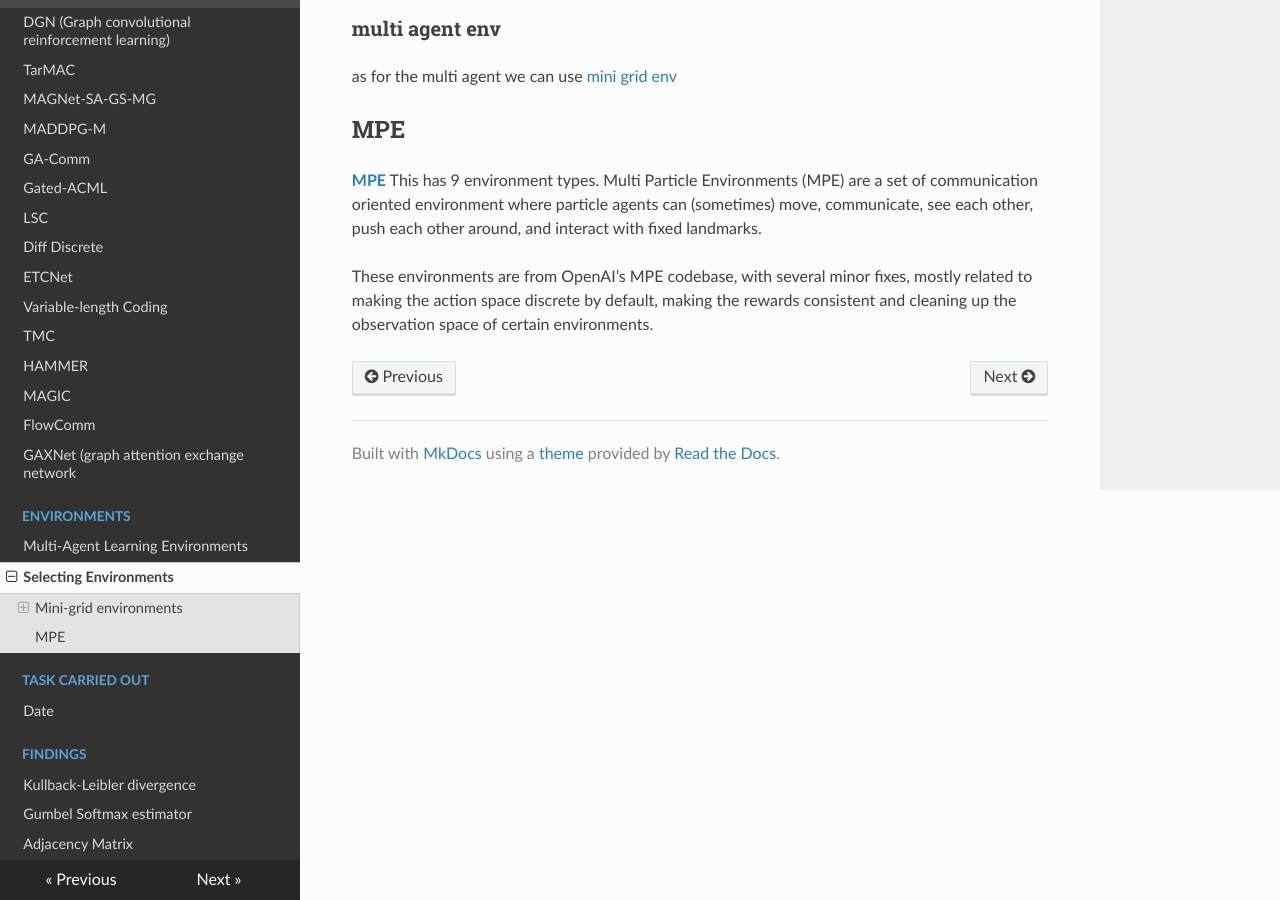
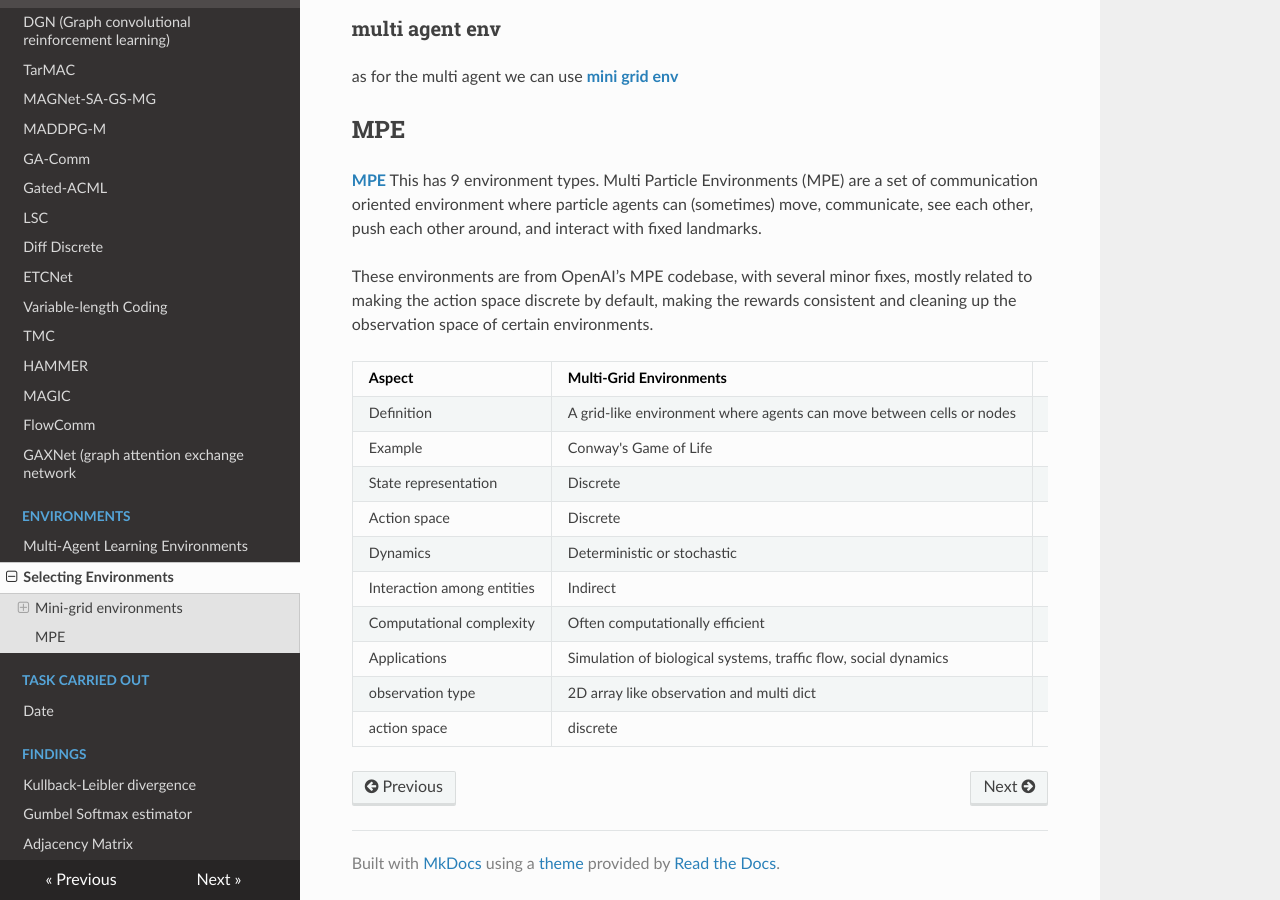
Before and after one commit to hasithz/CommRL_docs, an MkDocs documentation site: the page built from docs/Envs/selecting_envs.md, in a window 1280 px wide and 900 px high, scrolled down 513 px. Built offline with MkDocs 1.6.1, drawn with Linux system fonts in a browser that asks for light colours; nearby versions of some CDN libraries.

Commit message:
env updated

```diff
--- a/docs/Envs/selecting_envs.md
+++ b/docs/Envs/selecting_envs.md
@@ -12,7 +12,7 @@ In addition, the environments found in the BabyAI repository have been included
 
 
 ### multi agent env
-as for the multi agent we can use [mini grid env](https://github.com/ArnaudFickinger/gym-multigrid)
+as for the multi agent we can use **[mini grid env](https://github.com/ArnaudFickinger/gym-multigrid)**
 ## MPE
 
 **[MPE](https://pettingzoo.farama.org/environments/mpe/)**
@@ -20,3 +20,16 @@ This has 9 environment types.
 Multi Particle Environments (MPE) are a set of communication oriented environment where particle agents can (sometimes) move, communicate, see each other, push each other around, and interact with fixed landmarks.
 
 These environments are from OpenAI’s MPE codebase, with several minor fixes, mostly related to making the action space discrete by default, making the rewards consistent and cleaning up the observation space of certain environments.
+
+| Aspect                       | Multi-Grid Environments       | Multi-Particle Environments |
+|------------------------------|-------------------------------|------------------------------|
+| Definition                   | A grid-like environment where agents can move between cells or nodes | An environment where multiple particles interact with each other |
+| Example                      | Conway's Game of Life          | Molecular dynamics simulation |
+| State representation         | Discrete                       | Continuous                   |
+| Action space                 | Discrete                       | Continuous                   |
+| Dynamics                     | Deterministic or stochastic   | Deterministic or stochastic   |
+| Interaction among entities   | Indirect                      | Direct                       |
+| Computational complexity     | Often computationally efficient | Often computationally expensive |
+| Applications                 | Simulation of biological systems, traffic flow, social dynamics | Materials science, chemistry, physics |
+observation type                | 2D array like observation and multi dict | agent’s position and velocity, other agents’ relative positions and velocities, landmarks’ relative positions, landmarks’ and agents’ types, and communications received from other agents|
+action space                    | discrete                      | discrete / continuous |
```
